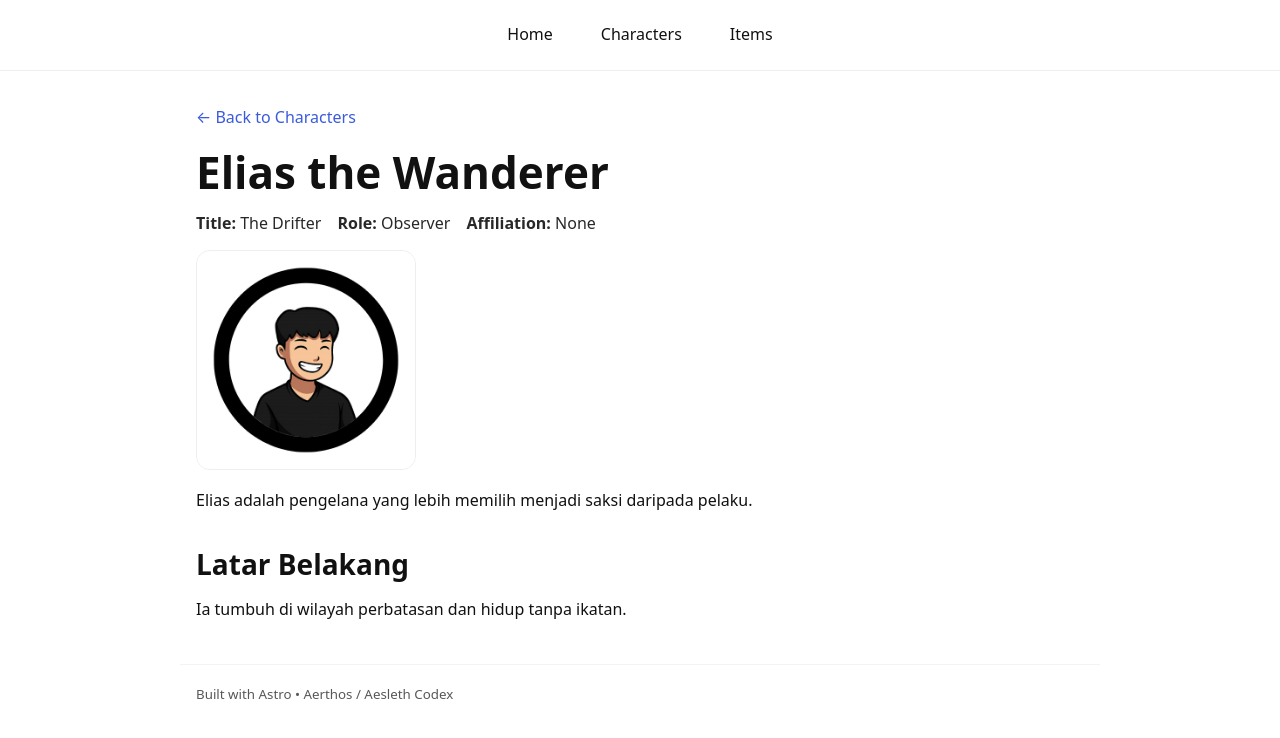
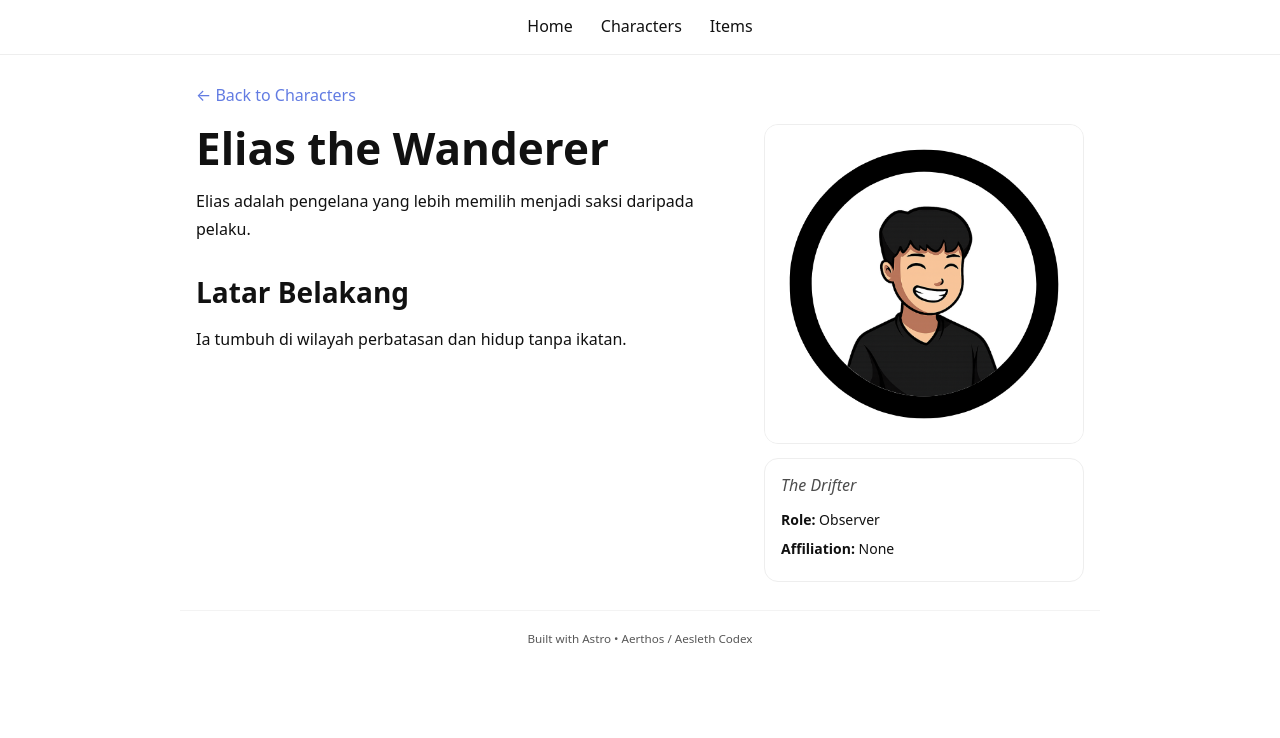
Before and after one commit to Louis033/Astro-Project-Lore, an Astro site: page /Astro-Project-Lore/characters/elias in a window 1280 px wide. Built offline with nearby package versions, Linux system fonts and the light colour scheme; Astro itself is replaced by a stand-in of ours.

Commit message:
change layout position

```diff
--- a/src/pages/characters/[id].astro
+++ b/src/pages/characters/[id].astro
@@ -16,67 +16,123 @@ const { entry } = Astro.props;
 const { Content } = await entry.render();
 
 const base = import.meta.env.BASE_URL;
-const withBase = (path) => `${base}${path}`;
+const withBase = (path) => `${base}${String(path || "").replace(/^\/+/, "")}`;
 
-// image di frontmatter: "images/characters/elias.png"
-const imageSrc = entry.data.image ? withBase(entry.data.image) : null;
+// image bisa "images/..." atau "/images/..."
+const rawImage = entry.data.image ?? "";
+const cleanImage = rawImage ? String(rawImage).replace(/^\/+/, "") : "";
+const imageSrc = cleanImage ? withBase(cleanImage) : "";
 ---
 
 <BaseLayout title={entry.data.name ?? "Character"}>
   <a class="back" href={withBase("characters/")}>← Back to Characters</a>
 
-  <h1>{entry.data.name}</h1>
+  <section class="page-layout">
+    {/* LEFT: lore/content */}
+    <article class="main">
+      <h1 class="page-title">{entry.data.name}</h1>
 
-  <div class="meta">
-    {entry.data.title && <span><b>Title:</b> {entry.data.title}</span>}
-    {entry.data.role && <span><b>Role:</b> {entry.data.role}</span>}
-    {entry.data.affiliation && <span><b>Affiliation:</b> {entry.data.affiliation}</span>}
+      <div class="prose">
+        <Content />
       </div>
+    </article>
 
+    {/* RIGHT: image + meta (image di atas, meta di bawah) */}
+    <aside class="side">
       {imageSrc && (
-    <figure class="portrait">
         <img
+          class="portrait"
           src={imageSrc}
           alt={entry.data.name}
-        width="220"
-        height="220"
           loading="lazy"
           decoding="async"
         />
-    </figure>
       )}
 
-  <article class="prose">
-    <Content />
-  </article>
+      <div class="card">
+        {entry.data.title && <p class="muted italic">{entry.data.title}</p>}
+
+        <div class="meta">
+          {entry.data.role && (
+            <p><b>Role:</b> {entry.data.role}</p>
+          )}
+          {entry.data.affiliation && (
+            <p><b>Affiliation:</b> {entry.data.affiliation}</p>
+          )}
+        </div>
+      </div>
+    </aside>
+  </section>
 </BaseLayout>
 
 <style>
   .back{
     display:inline-block;
-    margin: 6px 0 18px;
-    text-decoration:none;
+    margin-bottom: 16px;
+    text-decoration: none;
+    opacity: .8;
   }
-  .meta{
-    display:flex;
-    gap: 16px;
-    flex-wrap: wrap;
-    margin-bottom: 14px;
-    opacity: .9;
+  .back:hover{ text-decoration: underline; }
+
+  .page-layout{
+    display: grid;
+    grid-template-columns: 1fr 320px;
+    gap: 32px;
+    align-items: start;
   }
+
+  .page-title{
+    margin-top: 0;
+  }
+
+  .side{
+    display: flex;
+    flex-direction: column;
+    gap: 14px;
+    position: sticky;
+    top: 72px;
+  }
+
   .portrait{
-    margin: 10px 0 18px;
-  }
-  .portrait img{
-    width: 220px;         /* kunci biar ga “pecah” karena kebesaran */
-    height: 220px;
-    object-fit: cover;
+    width: 100%;
+    max-width: 320px;
     border-radius: 14px;
     border: 1px solid #eee;
     background: #fafafa;
-    display:block;
+    display: block;
+    object-fit: cover;
   }
-  .prose :global(h2){
-    margin-top: 28px;
+
+  .card{
+    border: 1px solid #eee;
+    border-radius: 14px;
+    padding: 14px 16px;
+    background: #fff;
+  }
+
+  .muted{ opacity: .75; margin: 0 0 10px; }
+  .italic{ font-style: italic; }
+
+  .meta p{
+    margin: 8px 0;
+    line-height: 1.5;
+    font-size: 14px;
+  }
+
+  .prose :global(p){ line-height: 1.8; }
+  .prose :global(h2){ margin-top: 26px; }
+
+  @media (max-width: 900px){
+    .page-layout{
+      grid-template-columns: 1fr;
+    }
+    .side{
+      position: static;
+      top: auto;
+      order: -1; /* sidebar pindah ke atas di mobile */
+    }
+    .portrait{
+      max-width: 100%;
+    }
   }
 </style>
--- a/src/pages/items/[id].astro
+++ b/src/pages/items/[id].astro
@@ -2,9 +2,11 @@
 import BaseLayout from "../../layouts/BaseLayout.astro";
 import { getCollection } from "astro:content";
 
+export const prerender = true;
+
 export async function getStaticPaths() {
-  const items = await getCollection("items");
-  return items.map((entry) => ({
+  const entries = await getCollection("items");
+  return entries.map((entry) => ({
     params: { id: entry.slug },
     props: { entry },
   }));
@@ -14,37 +16,121 @@ const { entry } = Astro.props;
 const { Content } = await entry.render();
 
 const base = import.meta.env.BASE_URL;
-const withBase = (path) => `${base}${path.replace(/^\/+/, "")}`;
+const withBase = (path) => `${base}${String(path || "").replace(/^\/+/, "")}`;
 
-const { name, rarity, image } = entry.data;
+// image bisa "images/..." atau "/images/..."
+const rawImage = entry.data.image ?? "";
+const cleanImage = rawImage ? String(rawImage).replace(/^\/+/, "") : "";
+const imageSrc = cleanImage ? withBase(cleanImage) : "";
 ---
 
-<BaseLayout title={name}>
-  <p><a href={withBase("items/")}>← Back to Items</a></p>
+<BaseLayout title={entry.data.name ?? "Item"}>
+  <a class="back" href={withBase("items/")}>← Back to Items</a>
 
-  <h1>{name}</h1>
-  {rarity && <p class="small"><b>Rarity:</b> {rarity}</p>}
+  <section class="page-layout">
+    {/* LEFT: lore/content */}
+    <article class="main">
+      <h1 class="page-title">{entry.data.name}</h1>
 
-  {image && (
-    <img class="hero" src={withBase(image)} alt={name} loading="lazy" />
-  )}
+      <div class="prose">
+        <Content />
+      </div>
+    </article>
 
-  <article class="content">
-    <Content />
-  </article>
+    {/* RIGHT: image + meta */}
+    <aside class="side">
+      {imageSrc && (
+        <img
+          class="portrait"
+          src={imageSrc}
+          alt={entry.data.name}
+          loading="lazy"
+          decoding="async"
+        />
+      )}
+
+      <div class="card">
+        <div class="meta">
+          {entry.data.rarity && (
+            <p><b>Rarity:</b> {entry.data.rarity}</p>
+          )}
+          {entry.data.type && (
+            <p><b>Type:</b> {entry.data.type}</p>
+          )}
+          {entry.data.origin && (
+            <p><b>Origin:</b> {entry.data.origin}</p>
+          )}
+        </div>
+      </div>
+    </aside>
+  </section>
 </BaseLayout>
 
 <style>
-  .small { opacity: .75; }
-  .hero{
-    max-width: 420px;
+  .back{
+    display:inline-block;
+    margin-bottom: 16px;
+    text-decoration: none;
+    opacity: .8;
+  }
+  .back:hover{ text-decoration: underline; }
+
+  .page-layout{
+    display: grid;
+    grid-template-columns: 1fr 320px;
+    gap: 32px;
+    align-items: start;
+  }
+
+  .page-title{
+    margin-top: 0;
+  }
+
+  .side{
+    display: flex;
+    flex-direction: column;
+    gap: 14px;
+    position: sticky;
+    top: 72px;
+  }
+
+  .portrait{
     width: 100%;
-    height: auto;
+    max-width: 320px;
     border-radius: 14px;
     border: 1px solid #eee;
-    margin: 14px 0 18px;
+    background: #fafafa;
     display: block;
+    object-fit: cover;
   }
-  .content :global(h2){ margin-top: 22px; }
-  .content :global(p){ line-height: 1.8; }
+
+  .card{
+    border: 1px solid #eee;
+    border-radius: 14px;
+    padding: 14px 16px;
+    background: #fff;
+  }
+
+  .meta p{
+    margin: 8px 0;
+    line-height: 1.5;
+    font-size: 14px;
+  }
+
+  .prose :global(p){ line-height: 1.8; }
+  .prose :global(h2){ margin-top: 26px; }
+
+  @media (max-width: 900px){
+    .page-layout{
+      grid-template-columns: 1fr;
+    }
+    .side{
+      position: static;
+      top: auto;
+      order: -1;
+    }
+    .portrait{
+      max-width: 100%;
+    }
+  }
 </style>
--- a/src/styles/global.css
+++ b/src/styles/global.css
@@ -1,211 +1,82 @@
-/* ===== Minimal Wiki Layout (UESP-ish, but modern) ===== */
-
-:root{
-  --bg: #f6f7f9;          /* page background */
-  --panel: #ffffff;       /* content background */
-  --text: #1f2328;        /* main text */
-  --muted: #5b6572;       /* muted text */
-  --border: #e6e8eb;      /* borders */
-  --link: #1f6feb;        /* links */
-  --link-hover: #0a58ca;
-
-  --maxw: 1100px;         /* content width */
-  --radius: 12px;
-  --shadow: 0 8px 22px rgba(0,0,0,.06);
-  --mono: ui-monospace, SFMono-Regular, Menlo, Monaco, Consolas, "Liberation Mono", "Courier New", monospace;
-  --sans: system-ui, -apple-system, Segoe UI, Roboto, Helvetica, Arial, "Apple Color Emoji","Segoe UI Emoji";
+/* ===== Reset ringan ===== */
+*,
+*::before,
+*::after {
+  box-sizing: border-box;
 }
 
-*{ box-sizing: border-box; }
-html, body{ height: 100%; }
-body{
-  margin:0;
-  font-family: var(--sans);
-  color: var(--text);
-  background: var(--bg);
-  line-height: 1.65;
+html {
+  scroll-behavior: smooth;
 }
 
-/* Links */
-a{ color: var(--link); text-decoration: none; }
-a:hover{ color: var(--link-hover); text-decoration: underline; }
+body {
+  margin: 0;
+  font-family: system-ui, -apple-system, BlinkMacSystemFont,
+    "Segoe UI", Roboto, Oxygen, Ubuntu, Cantarell, "Helvetica Neue",
+    Arial, sans-serif;
+  color: #111;
+  background: #fafafa;
+  line-height: 1.6;
+}
 
-/* Page shell */
-.site{
-  min-height: 100%;
-  display: flex;
-  flex-direction: column;
+/* ===== Layout umum ===== */
+.container {
+  max-width: 1100px;
+  margin: 0 auto;
+  padding: 24px 20px 56px;
 }
-.topbar{
+
+/* ===== Header / Nav ===== */
+.site-header {
   position: sticky;
   top: 0;
-  z-index: 10;
-  background: rgba(246,247,249,.85);
-  backdrop-filter: blur(10px);
-  border-bottom: 1px solid var(--border);
-}
-.topbar-inner{
-  max-width: var(--maxw);
-  margin: 0 auto;
-  padding: 14px 16px;
-  display: flex;
-  align-items: center;
-  gap: 14px;
-}
-.brand{
-  font-weight: 800;
-  letter-spacing: .2px;
-}
-.nav{
-  display: flex;
-  gap: 10px;
-  flex-wrap: wrap;
-  margin-left: auto;
-}
-.nav a{
-  padding: 8px 10px;
-  border-radius: 10px;
-}
-.nav a:hover{
-  background: #eef2ff;
-  text-decoration: none;
+  z-index: 20;
+  background: #fff;
+  border-bottom: 1px solid #eaeaea;
 }
 
-/* Main layout: sidebar + content (UESP-ish) */
-.wrap{
-  width: 100%;
-  max-width: var(--maxw);
-  margin: 18px auto;
-  padding: 0 16px 28px;
-  display: grid;
-  grid-template-columns: 240px 1fr;
-  gap: 16px;
+.nav {
+  display: flex;
+  justify-content: center;
+  gap: 32px;
+  padding: 14px 16px;
 }
 
-@media (max-width: 900px){
-  .wrap{ grid-template-columns: 1fr; }
+.nav__link {
+  text-decoration: none;
+  color: #111;
+  font-weight: 500;
+  position: relative;
 }
 
-/* Panels */
-.panel{
-  background: var(--panel);
-  border: 1px solid var(--border);
-  border-radius: var(--radius);
-  box-shadow: var(--shadow);
+.nav__link:hover {
+  opacity: 0.7;
 }
 
-/* Sidebar */
-.sidebar{
-  padding: 14px;
-}
-.sidebar h3{
-  margin: 6px 0 10px;
-  font-size: 14px;
-  color: var(--muted);
-  text-transform: uppercase;
-  letter-spacing: .08em;
-}
-.sidebar a{
-  display: block;
-  padding: 8px 10px;
-  border-radius: 10px;
-  color: var(--text);
-}
-.sidebar a:hover{
-  background: #f1f5f9;
-  text-decoration: none;
+.nav__link::after {
+  content: "";
+  position: absolute;
+  left: 0;
+  bottom: -6px;
+  width: 100%;
+  height: 2px;
+  background: #111;
+  transform: scaleX(0);
+  transform-origin: right;
+  transition: transform 0.2s ease;
 }
 
-/* Content area */
-.content{
-  padding: 18px 18px 22px;
-}
-.content h1{
-  margin: 6px 0 12px;
-  font-size: 30px;
-  line-height: 1.2;
-}
-.content h2{
-  margin: 22px 0 10px;
-  font-size: 20px;
-  line-height: 1.25;
-  padding-bottom: 6px;
-  border-bottom: 1px solid var(--border);
-}
-.content p{ margin: 10px 0; color: var(--text); }
-.small{ color: var(--muted); font-size: 14px; }
-
-/* UESP-ish list styles */
-.list{
-  margin: 12px 0;
-  padding: 0;
-  list-style: none;
-}
-.list li{
-  border: 1px solid var(--border);
-  background: #fbfcfe;
-  border-radius: 12px;
-  padding: 10px 12px;
-  margin: 10px 0;
-}
-.list li a{
-  font-weight: 700;
-  display: inline-block;
-  margin-right: 8px;
-}
-.badge{
-  font-size: 12px;
-  padding: 2px 8px;
-  border: 1px solid var(--border);
-  border-radius: 999px;
-  color: var(--muted);
-  background: #ffffff;
+.nav__link:hover::after {
+  transform: scaleX(1);
+  transform-origin: left;
 }
 
-/* Infobox (right side on detail pages) */
-.article{
-  display: grid;
-  grid-template-columns: 1fr 280px;
-  gap: 16px;
-  align-items: start;
+/* ===== Footer ===== */
+.footer {
+  border-top: 1px solid #eaeaea;
+  margin-top: 56px;
+  padding-top: 20px;
+  text-align: center;
+  font-size: 14px;
+  opacity: 0.7;
 }
-@media (max-width: 900px){
-  .article{ grid-template-columns: 1fr; }
-}
-
-.infobox{
-  position: sticky;
-  top: 74px;
-  padding: 12px;
-}
-.infobox h3{
-  margin: 6px 0 10px;
-  font-size: 14px;
-  color: var(--muted);
-  text-transform: uppercase;
-  letter-spacing: .08em;
-}
-.infobox table{
-  width: 100%;
-  border-collapse: collapse;
-  font-size: 14px;
-}
-.infobox td{
-  padding: 8px 6px;
-  border-top: 1px solid var(--border);
-  vertical-align: top;
-}
-.infobox td:first-child{
-  color: var(--muted);
-  width: 40%;
-}
-
-/* Code-ish inline */
-code{
-  font-family: var(--mono);
-  font-size: .95em;
-  background: #f2f4f7;
-  padding: 2px 6px;
-  border-radius: 8px;
-  border: 1px solid var(--border);
-}
```
Lines whose indentation alone changed are shown as unchanged.
